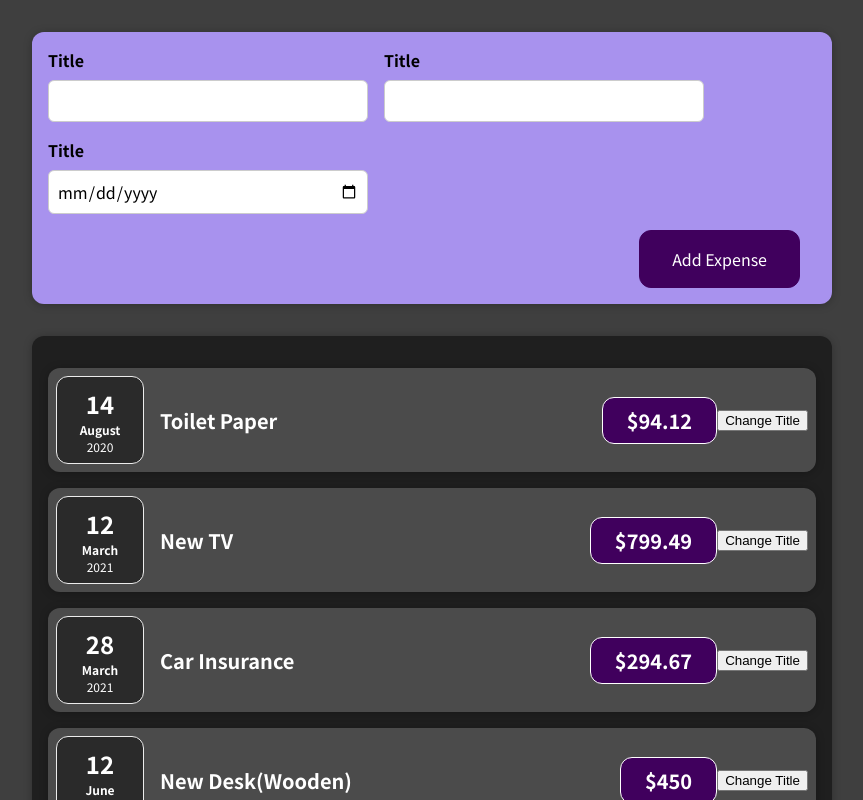
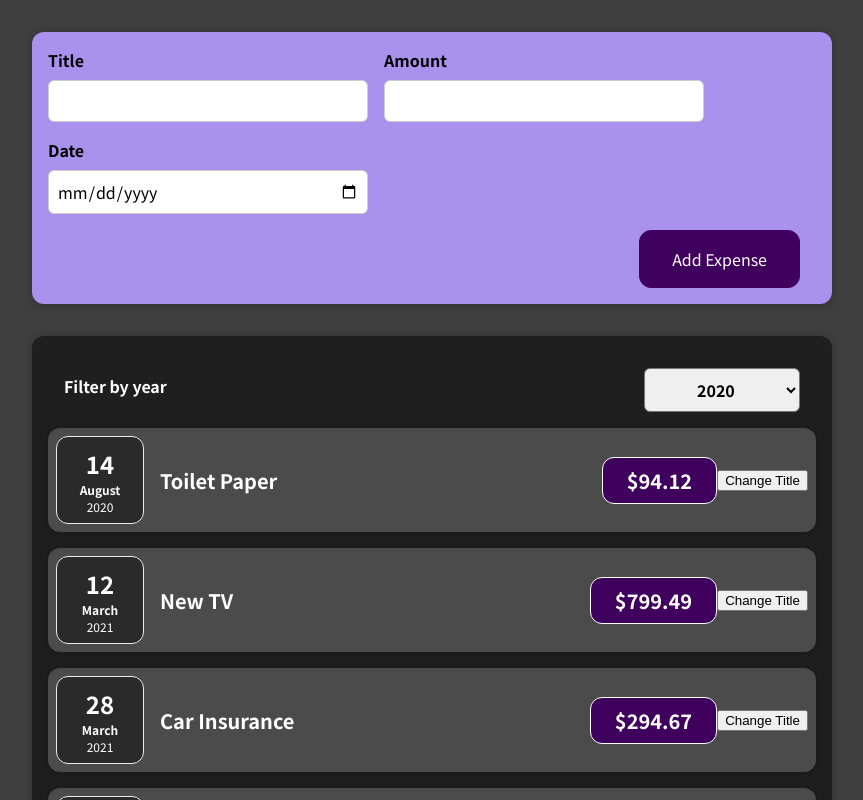
Before and after one commit to TheReaLLsQuaLL/react-monthly-expense, a React (Create React App) app: page / in a window 1280 px wide. Shown: the top 800 px of the page, without its empty margins (208-1071 px from the left). Built offline with nearby package versions, Linux system fonts and the light colour scheme.

Commit message:
feat- Added child to parrent comunication

```diff
--- a/src/App.js
+++ b/src/App.js
@@ -28,9 +28,14 @@
       date: new Date(2021, 5, 12),
     },
   ];
+
+  function addExpenseHandler(expense) {
+    console.log("In App.js");
+    console.log(expense);
+  }
   return (
     <div>
-      <NewExpense></NewExpense>
+      <NewExpense onAddExpense={addExpenseHandler}></NewExpense>
       <Expenses items={expenses}></Expenses>
     </div>
   );
--- a/src/components/Expenses/Expenses.js
+++ b/src/components/Expenses/Expenses.js
@@ -1,9 +1,20 @@
 import ExpenseItem from "./ExpenseItem";
 import Card from "../UI/Card";
 import "./Expenses.css";
+import ExpensesFilter from "./ExpensesFilter";
+import { useState } from "react";
 function Expenses(props) {
+  const [filteredYear, setFilteredYear] = useState("2020");
+  function filterChangeHandler(selectedYear) {
+    setFilteredYear(selectedYear);
+  }
   return (
+    <div>
       <Card className="expenses">
+        <ExpensesFilter
+          selected={filteredYear}
+          onChangeFilter={filterChangeHandler}
+        ></ExpensesFilter>
         <ExpenseItem
           title={props.items[0].title}
           amount={props.items[0].amount}
@@ -25,6 +36,7 @@
           date={props.items[3].date}
         ></ExpenseItem>
       </Card>
+    </div>
   );
 }
 
--- /dev/null
+++ b/src/components/Expenses/ExpensesFilter.css
@@ -0,0 +1,24 @@
+.expenses-filter {
+  color: white;
+  padding: 0 1rem;
+}
+
+.expenses-filter__control {
+  display: flex;
+  width: 100%;
+  align-items: center;
+  justify-content: space-between;
+  margin: 1rem 0;
+}
+
+.expenses-filter label {
+  font-weight: bold;
+  margin-bottom: 0.5rem;
+}
+
+.expenses-filter select {
+  font: inherit;
+  padding: 0.5rem 3rem;
+  font-weight: bold;
+  border-radius: 6px;
+}
--- /dev/null
+++ b/src/components/Expenses/ExpensesFilter.js
@@ -0,0 +1,22 @@
+import "./ExpensesFilter.css";
+
+const ExpensesFilter = (props) => {
+  function dropdownChangeHandler(event) {
+    props.onChangeFilter(event.target.value);
+  }
+  return (
+    <div className="expenses-filter">
+      <div className="expenses-filter__control">
+        <label>Filter by year</label>
+        <select value={props.selected} onChange={dropdownChangeHandler}>
+          <option value="2022">2022</option>
+          <option value="2021">2021</option>
+          <option value="2020">2020</option>
+          <option value="2019">2019</option>
+        </select>
+      </div>
+    </div>
+  );
+};
+
+export default ExpensesFilter;
--- a/src/components/NewExpense/ExpenseForm.js
+++ b/src/components/NewExpense/ExpenseForm.js
@@ -1,20 +1,64 @@
 import "./ExpenseForm.css";
+import { useState } from "react";
+function ExpenseForm(props) {
+  const [enteredTitle, setEnteredTitle] = useState("");
+  const [enteredAmount, setEnteredAmount] = useState("");
+  const [enteredDate, setEnteredDate] = useState("");
 
-function ExpenseForm() {
+  function titleChangeHandler(event) {
+    setEnteredTitle(event.target.value);
+  }
+  function amountChangeHandler(event) {
+    setEnteredAmount(event.target.value);
+  }
+  function dateChangeHandler(event) {
+    setEnteredDate(event.target.value);
+  }
+
+  function submitHandler(event) {
+    event.preventDefault();
+
+    const expenseData = {
+      title: enteredTitle,
+      amount: enteredAmount,
+      date: new Date(enteredDate),
+    };
+    props.onSaveExpenseData(expenseData);
+    setEnteredTitle("");
+    setEnteredAmount("");
+    setEnteredDate("");
+  }
+
   return (
-    <form>
+    <form onSubmit={submitHandler}>
       <div className="new-expense__controls">
         <div className="new-expense__control">
           <label>Title</label>
-          <input type="text"></input>
+          <input
+            onChange={titleChangeHandler}
+            value={enteredTitle}
+            type="text"
+          ></input>
         </div>
         <div className="new-expense__control">
-          <label>Title</label>
-          <input type="number" min="0.01" step="0.01"></input>
+          <label>Amount</label>
+          <input
+            onChange={amountChangeHandler}
+            value={enteredAmount}
+            type="number"
+            min="0.01"
+            step="0.01"
+          ></input>
         </div>
         <div className="new-expense__control">
-          <label>Title</label>
-          <input type="date" min="1997-01-01" max="2100-12-31"></input>
+          <label>Date</label>
+          <input
+            onChange={dateChangeHandler}
+            value={enteredDate}
+            type="date"
+            min="2019-01-01"
+            max="2022-12-31"
+          ></input>
         </div>
       </div>
       <div className="new-expense__actions">
--- a/src/components/NewExpense/NewExpense.js
+++ b/src/components/NewExpense/NewExpense.js
@@ -1,9 +1,17 @@
 import "./NewExpense.css";
 import ExpenseForm from "./ExpenseForm";
-function NewExpense() {
+function NewExpense(props) {
+  function saveExpenseData(enteredExpenseData) {
+    const expenseData = {
+      ...enteredExpenseData,
+      id: Math.random().toString(),
+    };
+    props.onAddExpense(expenseData);
+  }
+
   return (
     <div className="new-expense">
-      <ExpenseForm/>
+      <ExpenseForm onSaveExpenseData={saveExpenseData} />
     </div>
   );
 }
```
Lines whose indentation alone changed are shown as unchanged.
